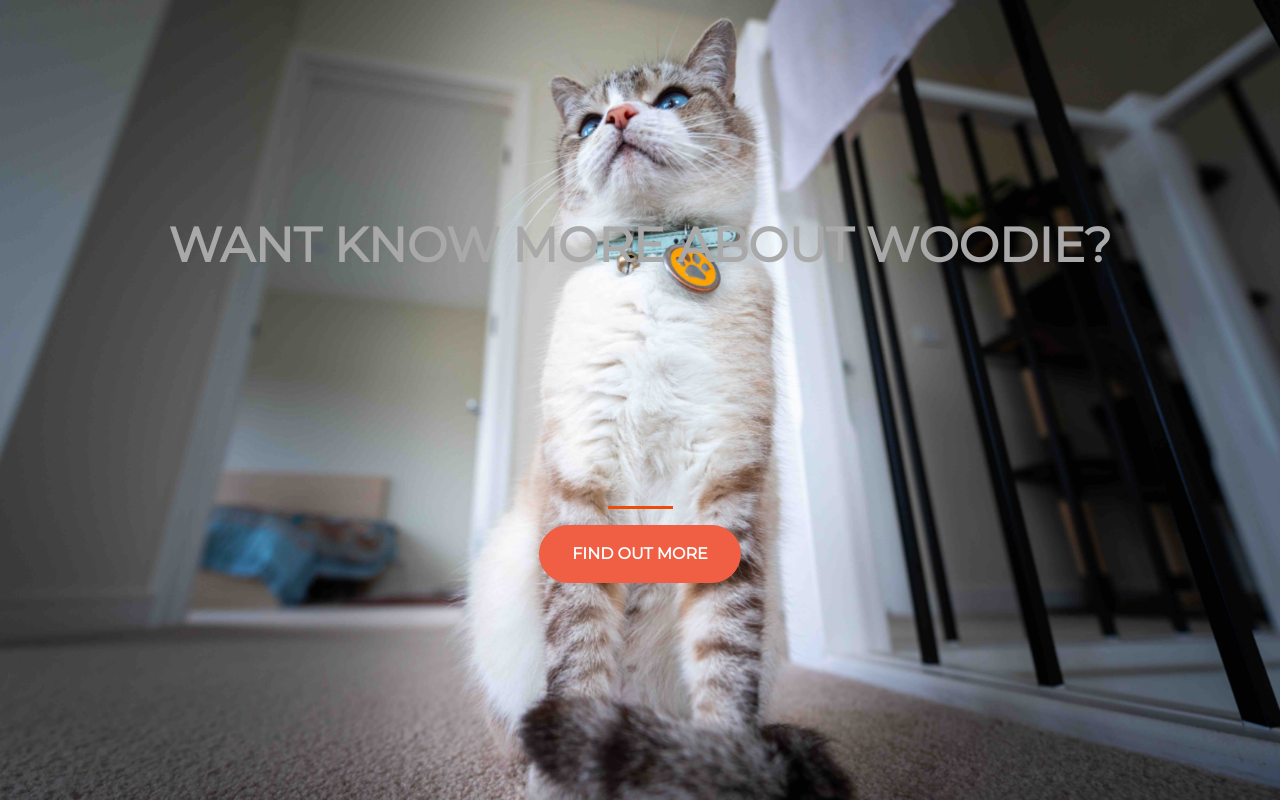
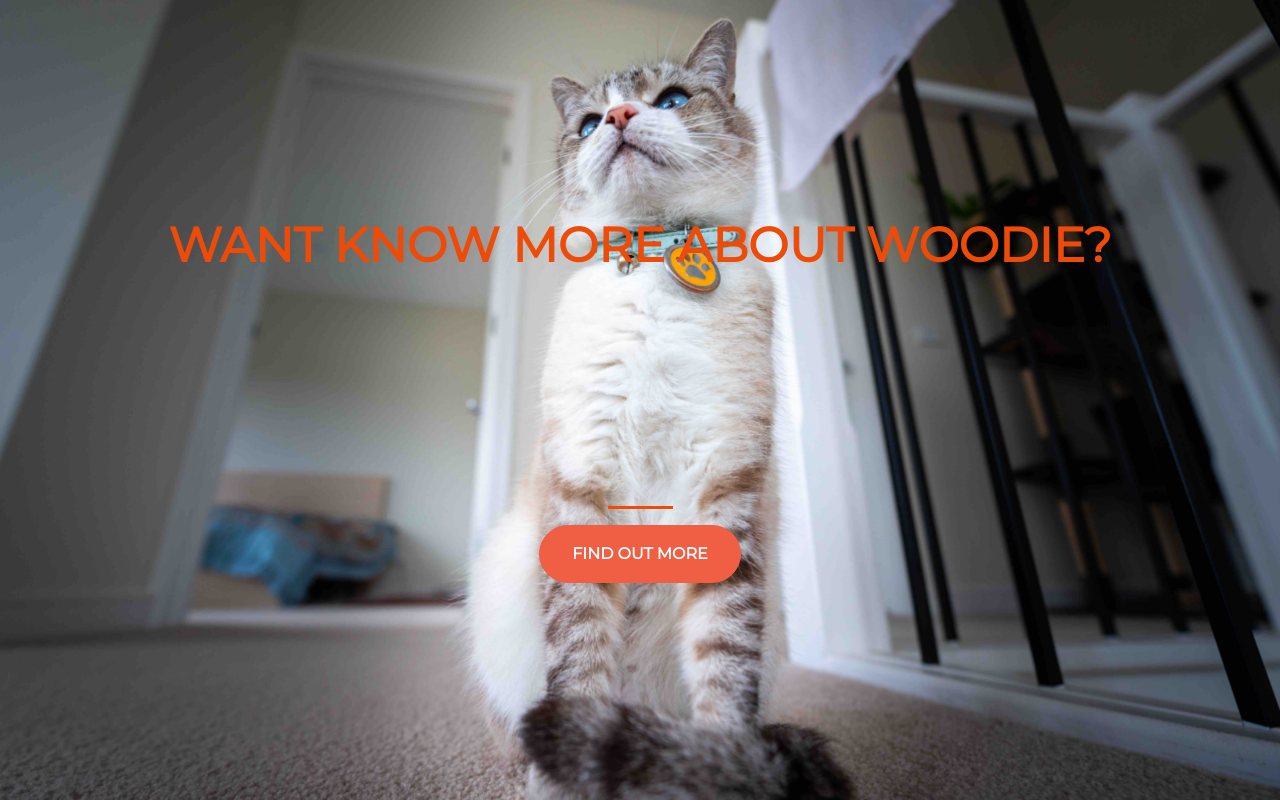
Before and after one commit to JackGWei/woodie, a plain HTML site: page index.html in a window 1280 px wide. Drawn offline with nearby package versions, Linux system fonts and the light colour scheme.

Commit message:
text orange

```diff
--- a/style.css
+++ b/style.css
@@ -12,7 +12,7 @@ html {
 
 h1 {
   font-size: 3rem;
-  color: darkgrey;
+  color: #ee4b08;
 }
 
 hr {
```
